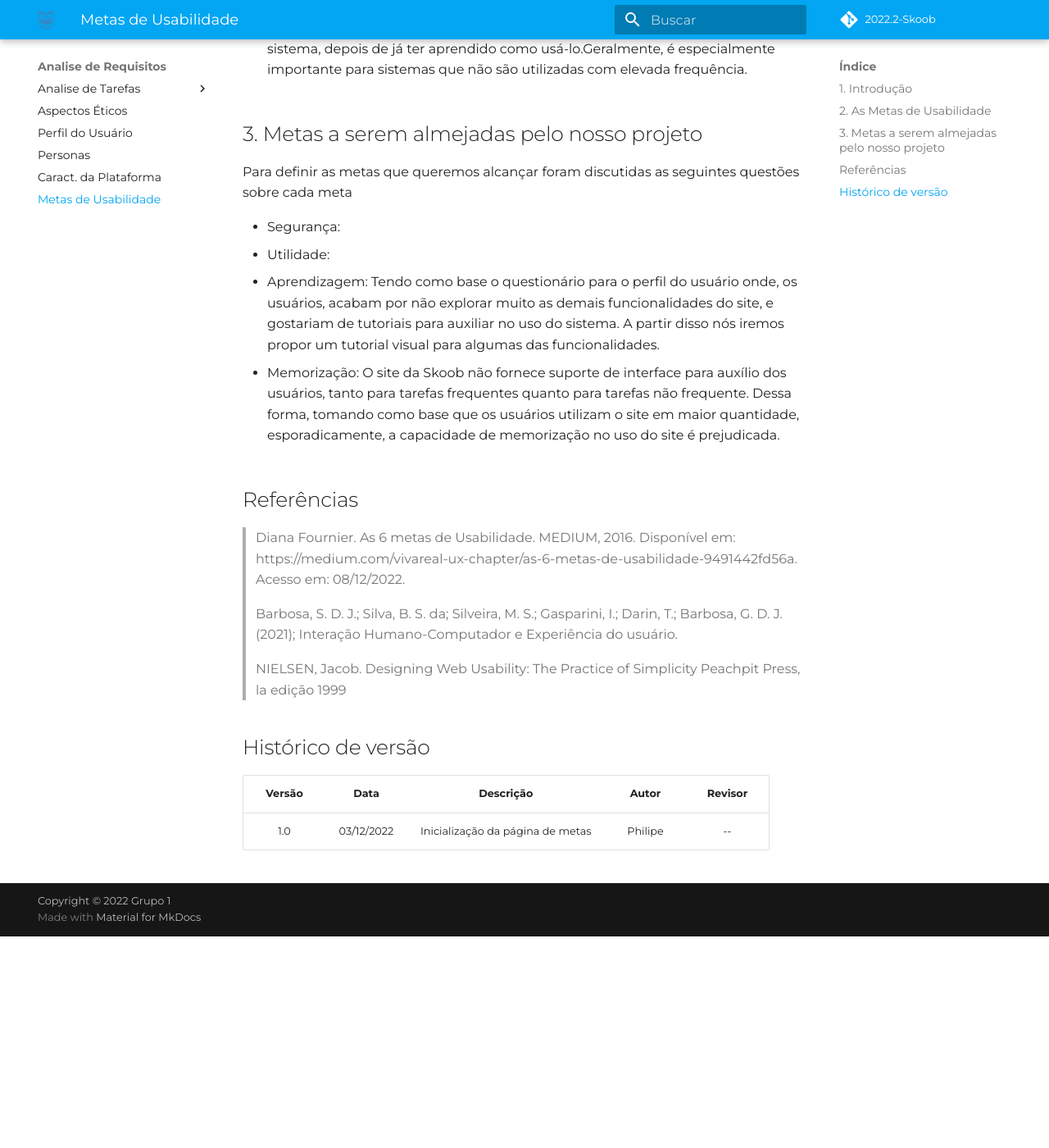
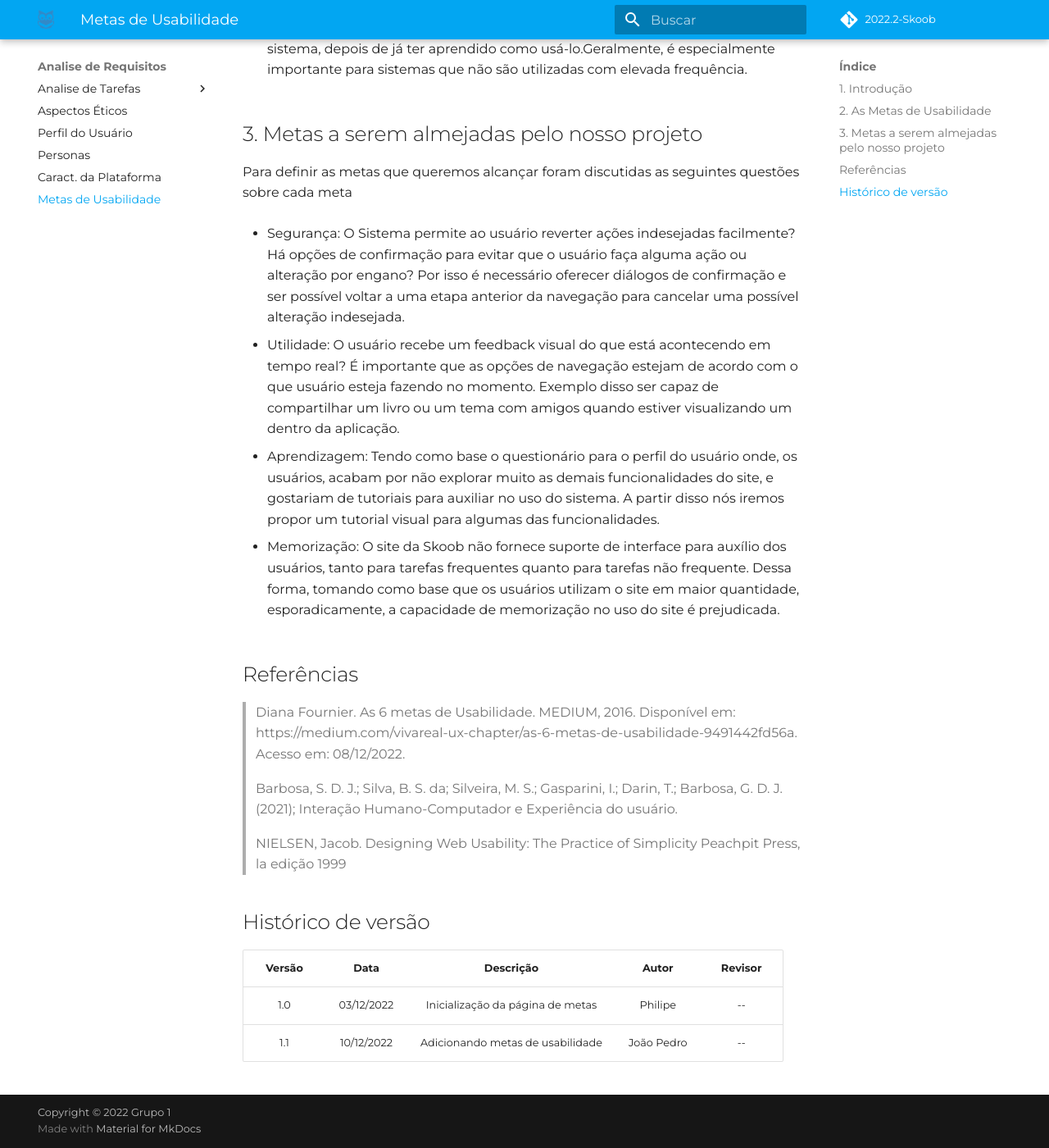
Before and after one commit to Interacao-Humano-Computador/2022.2-Skoob, an MkDocs documentation site: the page built from docs/analise-de-requisitos/metas-usabilidade.md, in a window 1280 px wide and 1400 px high, scrolled down 934 px. Shown: the whole window at 82% size. Built offline with MkDocs 1.6.1 and Material for MkDocs 9.7.7, drawn with Linux system fonts in a browser that asks for light colours; some web fonts are replaced; comment, search, counter and statistics services are not loaded; before the commit the page ends 2076 px from its top, so only the background shows below that.

Commit message:
Completando metas de usabilidade

```diff
--- a/docs/analise-de-requisitos/metas-usabilidade.md
+++ b/docs/analise-de-requisitos/metas-usabilidade.md
@@ -21,8 +21,10 @@
 ## 3. Metas a serem almejadas pelo nosso projeto
 Para definir as metas que queremos alcançar foram discutidas as seguintes questões sobre cada meta
 
-* Segurança:
-* Utilidade:
+* Segurança: O Sistema permite ao usuário reverter ações indesejadas facilmente? Há opções de confirmação para evitar que o usuário faça alguma ação ou alteração por engano? Por isso é necessário oferecer diálogos de confirmação e ser possível voltar a uma etapa anterior da navegação para cancelar uma possível alteração indesejada.
+
+* Utilidade: O usuário recebe um feedback visual do que está acontecendo em tempo real? É importante que as opções de navegação estejam de acordo com o que usuário esteja fazendo no momento. Exemplo disso ser capaz de compartilhar um livro ou um tema com amigos quando estiver visualizando um dentro da aplicação.
+
 * Aprendizagem: Tendo como base o questionário para o perfil do usuário onde, os usuários, acabam por não explorar muito as demais funcionalidades do site, e gostariam de tutoriais para auxiliar no uso do sistema. A partir disso nós iremos propor um tutorial visual para algumas das funcionalidades.
 
 * Memorização: O site da Skoob não fornece suporte de interface para auxílio dos usuários, tanto para tarefas frequentes quanto para tarefas não frequente. Dessa forma, tomando como base que os usuários utilizam o site em maior quantidade, esporadicamente, a capacidade de memorização no uso do site é prejudicada.
@@ -41,3 +43,4 @@
 | Versão | Data | Descrição | Autor | Revisor |
 | :----: | :--: | :-------: | :---: | :-----: |
 | 1.0 | 03/12/2022 | Inicialização da página de metas | Philipe | -- |
+| 1.1 | 10/12/2022 | Adicionando metas de usabilidade | João Pedro | -- |
```
